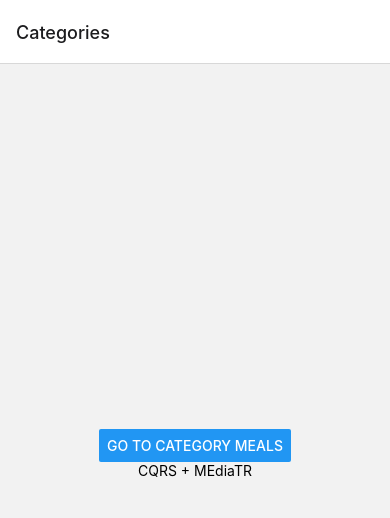
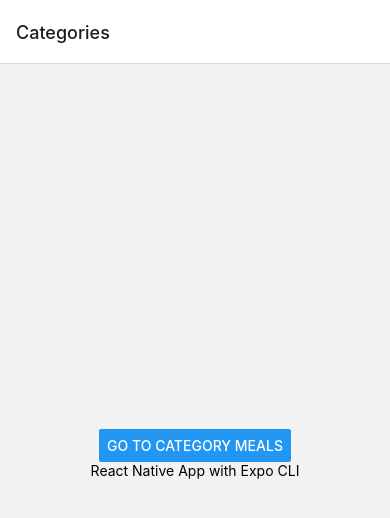
Before and after one commit to TheMuyu/MealsApp, a React Native app: screen /Categories in a window 390 px wide. Shown: the top 518 px of the page. Built offline with nearby package versions, Linux system fonts and the light colour scheme.

Commit message:
test commit

```diff
--- a/screens/CategoriesScreen.js
+++ b/screens/CategoriesScreen.js
@@ -8,7 +8,7 @@ const CategoriesScreen = ({ navigation }) => {
                 title="Go to Category Meals"
                 onPress={() => navigation.navigate('Category Meals')}
             />
-            <Text>CQRS + MEdiaTR</Text>
+            <Text>React Native App with Expo CLI</Text>
         </View>
     )
 }
```
